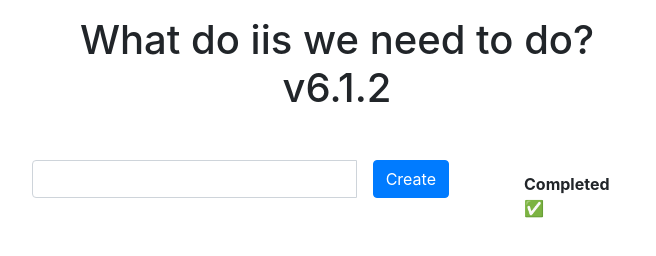
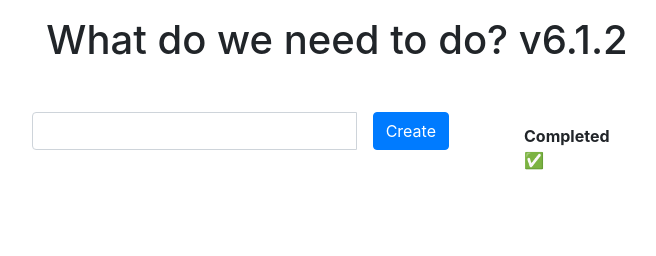
Before and after one commit to Abid-Amjad/todo-app, a website: page public/index.html in a window 1280 px wide. Shown: the whole page, without its empty margins (303-959 px from the left). Drawn offline with nearby package versions, Linux system fonts and the light colour scheme; no server answers.

Commit message:
todoupdate

```diff
--- a/public/index.html
+++ b/public/index.html
@@ -10,7 +10,7 @@
   </head>
   <body>
     <div class="container mt-3 w-50">
-      <h1 class="mb-5 text-center">What do iis  we need to do? v6.1.2</h1>
+      <h1 class="mb-5 text-center">What do  we need to do? v6.1.2</h1>
       <div class="row">
         <div class="col-9 pr-5">
           <div class="input-group mb-3">
```
